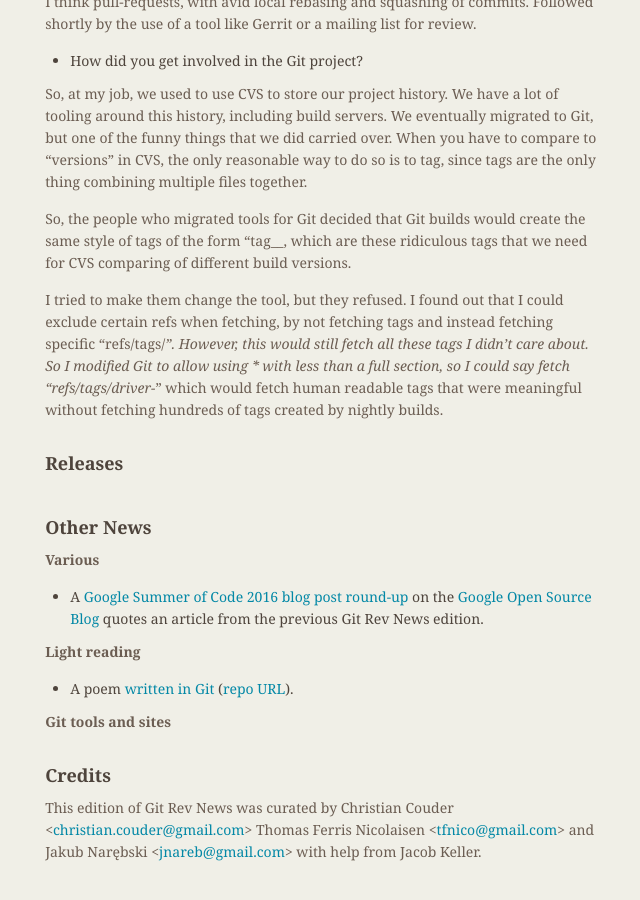
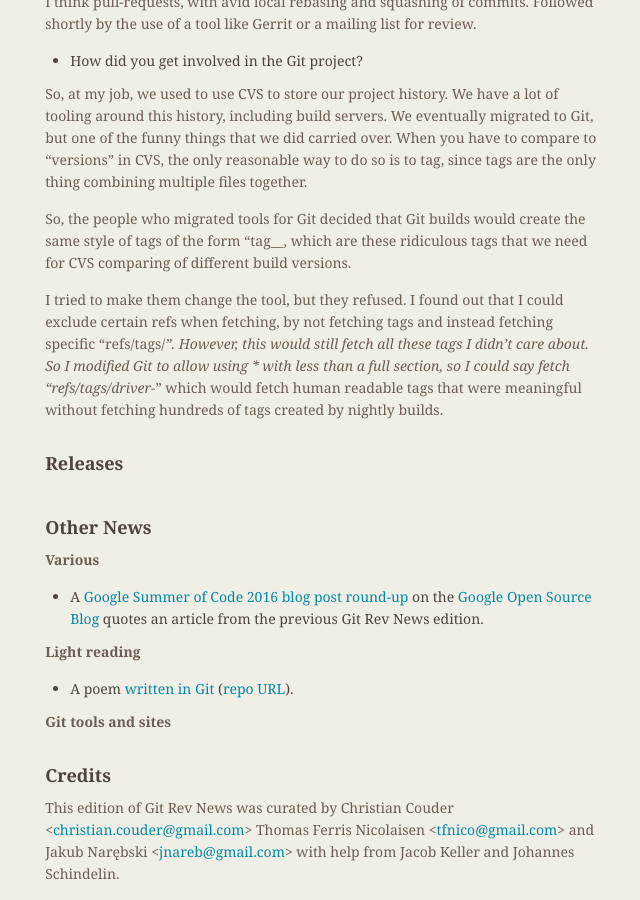
Before and after one commit to git/git.github.io, a Jekyll site: the page built from rev_news/drafts/edition-21.md, in a window 1280 px wide and 900 px high, scrolled down 4642 px. Shown: the whole window, without its empty margins (484-1124 px from the left). Built offline with Jekyll 4.4.1, drawn with Linux system fonts in a browser that asks for light colours; before the commit the page ends 5520 px from its top, so only the background shows below that.

Commit message:
rn-21: add Dscho among the helpers

```diff
--- a/rev_news/drafts/edition-21.md
+++ b/rev_news/drafts/edition-21.md
@@ -316,4 +316,4 @@ __Git tools and sites__
 
 This edition of Git Rev News was curated by Christian Couder &lt;<christian.couder@gmail.com>&gt;
 Thomas Ferris Nicolaisen &lt;<tfnico@gmail.com>&gt; and Jakub Narębski &lt;<jnareb@gmail.com>&gt;
-with help from Jacob Keller.
+with help from Jacob Keller and Johannes Schindelin.
```
